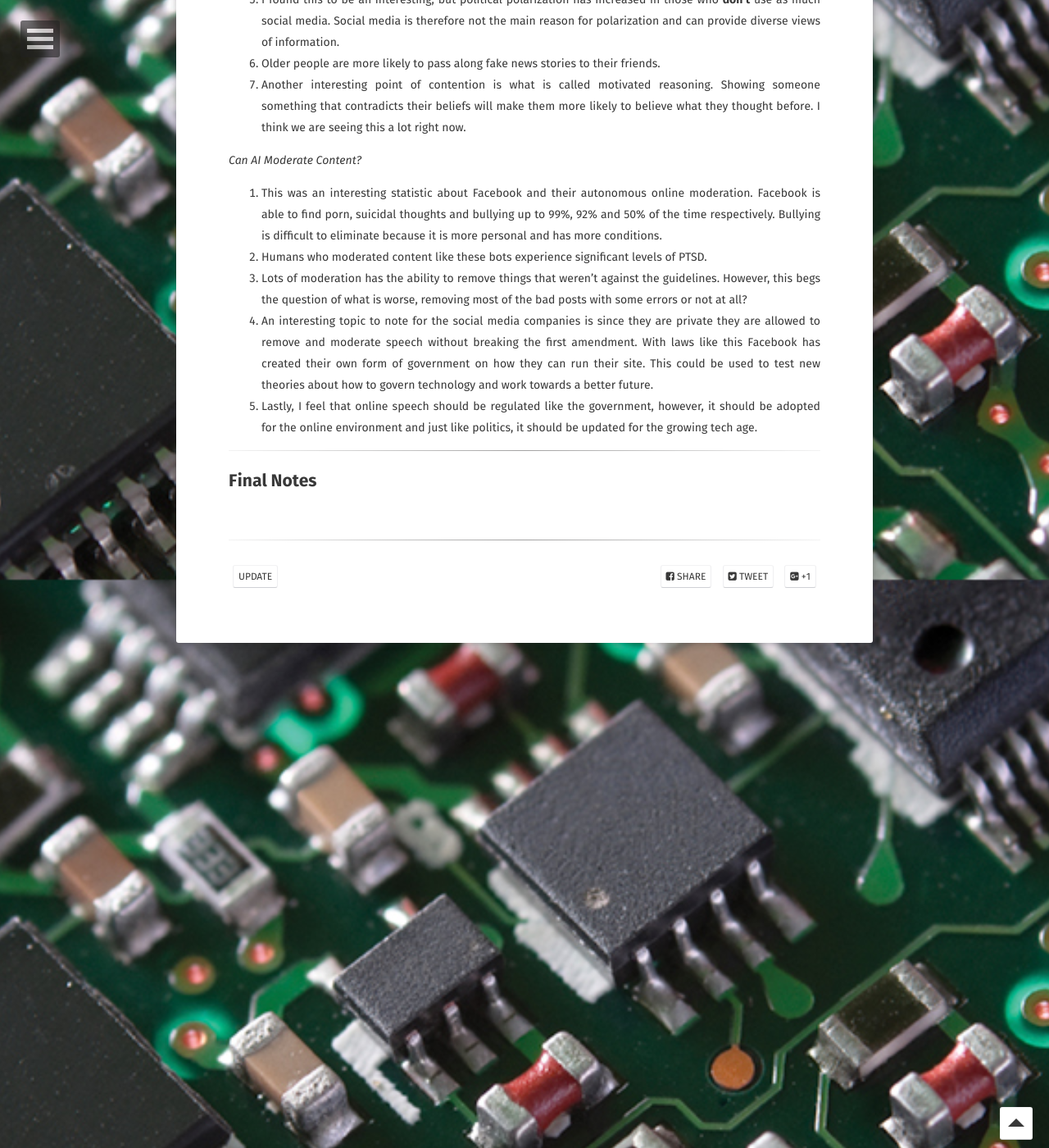
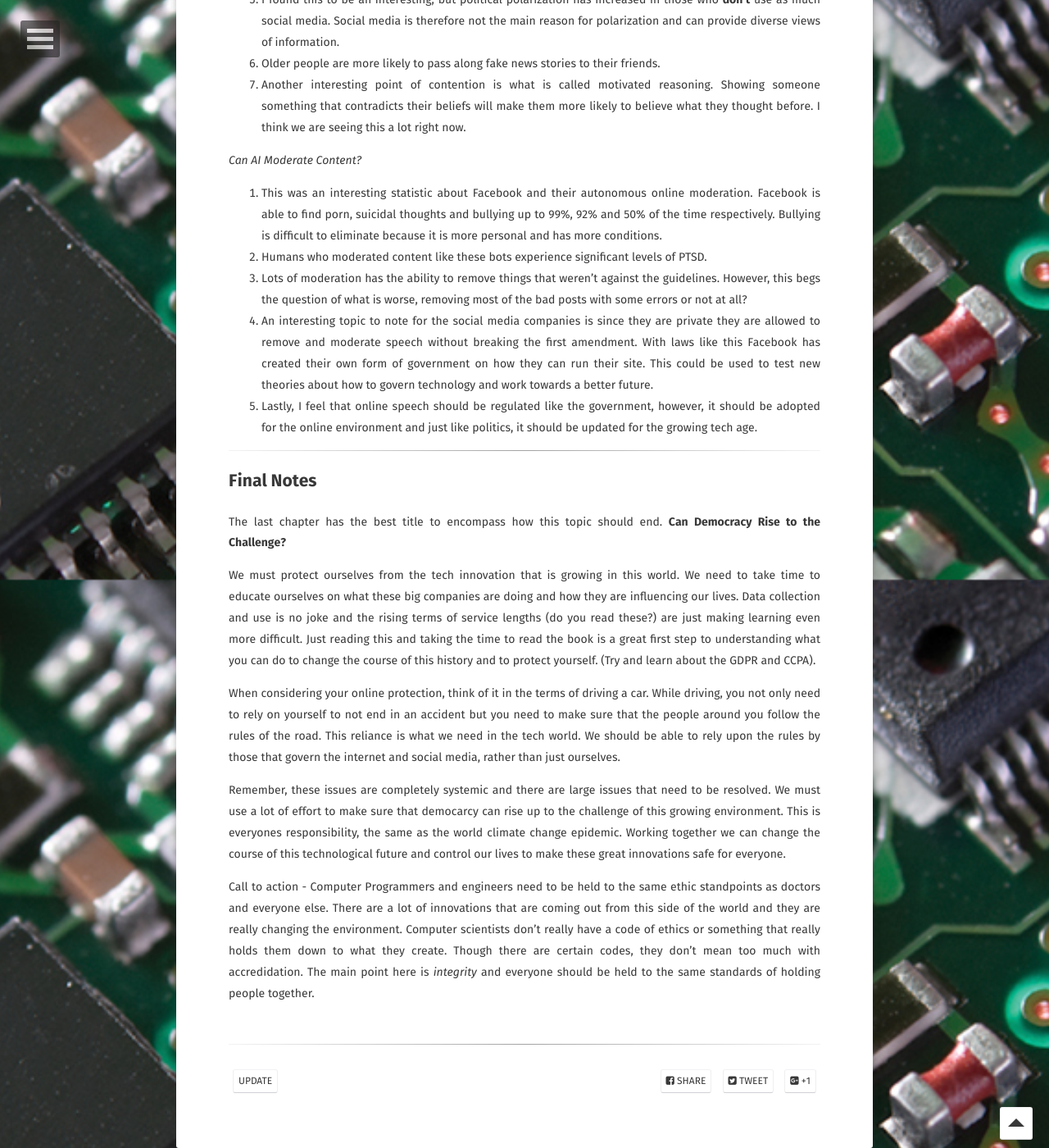
Before and after one commit to Markay12/MarkInfo-Projects, a Jekyll site: the page built from _posts/2021-12-20-systemerrorreview.md, in a window 1280 px wide and 1400 px high, scrolled down 2893 px. Shown: the whole window at 82% size. Built offline with Jekyll 4.4.1, drawn with Linux system fonts in a browser that asks for light colours; some web fonts are replaced; some of the changed text lies outside the part shown.

Commit message:
updated final notes

```diff
--- a/_posts/2021-12-20-systemerrorreview.md
+++ b/_posts/2021-12-20-systemerrorreview.md
@@ -70,3 +70,13 @@ _Can AI Moderate Content?_
 ---
 
 ## Final Notes
+
+The last chapter has the best title to encompass how this topic should end. **Can Democracy Rise to the Challenge?**
+
+We must protect ourselves from the tech innovation that is growing in this world. We need to take time to educate ourselves on what these big companies are doing and how they are influencing our lives. Data collection and use is no joke and the rising terms of service lengths (do you read these?) are just making learning even more difficult. Just reading this and taking the time to read the book is a great first step to understanding what you can do to change the course of this history and to protect yourself. (Try and learn about the GDPR and CCPA).
+
+When considering your online protection, think of it in the terms of driving a car. While driving, you not only need to rely on yourself to not end in an accident but you need to make sure that the people around you follow the rules of the road. This reliance is what we need in the tech world. We should be able to rely upon the rules by those that govern the internet and social media, rather than just ourselves.
+
+Remember, these issues are completely systemic and there are large issues that need to be resolved. We must use a lot of effort to make sure that democarcy can rise up to the challenge of this growing environment. This is everyones responsibility, the same as the world climate change epidemic. Working together we can change the course of this technological future and control our lives to make these great innovations safe for everyone.
+
+Call to action - Computer Programmers and engineers need to be held to the same ethic standpoints as doctors and everyone else. There are a lot of innovations that are coming out from this side of the world and they are really changing the environment. Computer scientists don't really have a code of ethics or something that really holds them down to what they create. Though there are certain codes, they don't mean too much with accredidation. The main point here is _integrity_ and everyone should be held to the same standards of holding people together.
```
